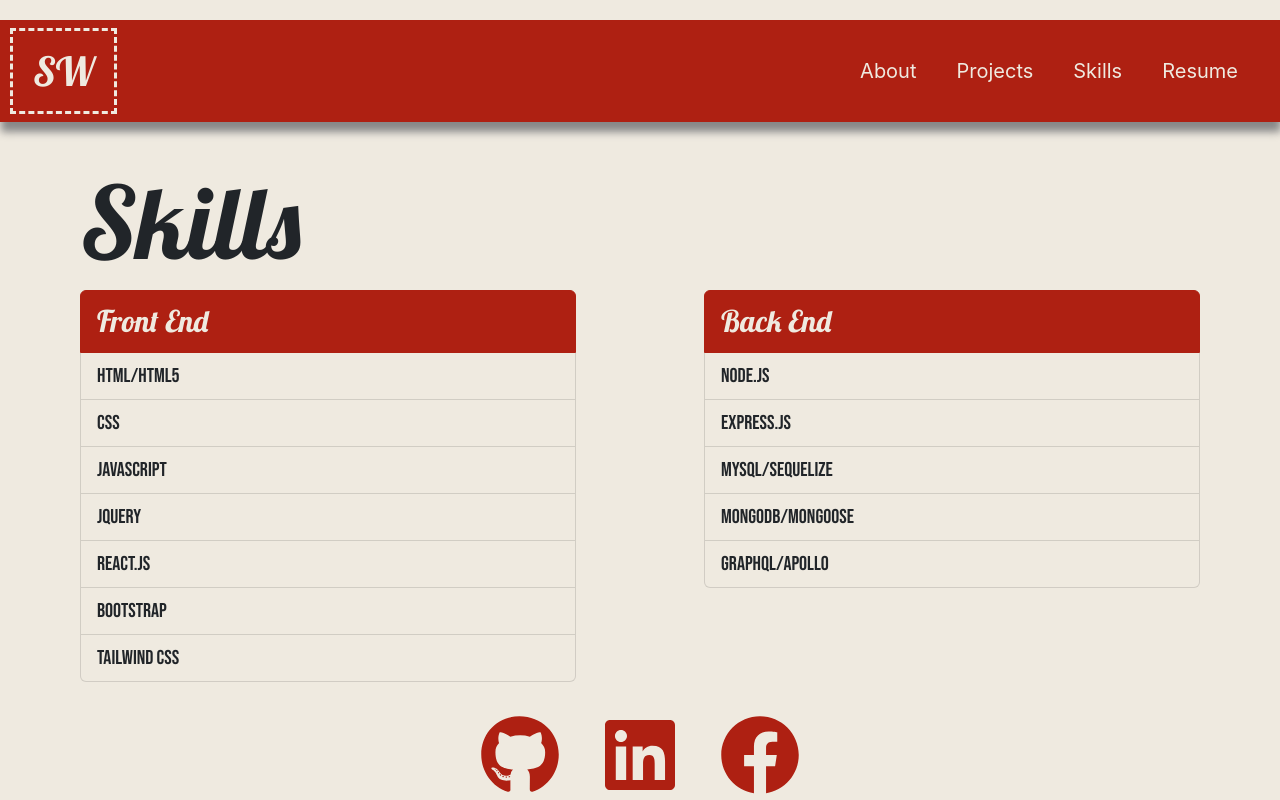
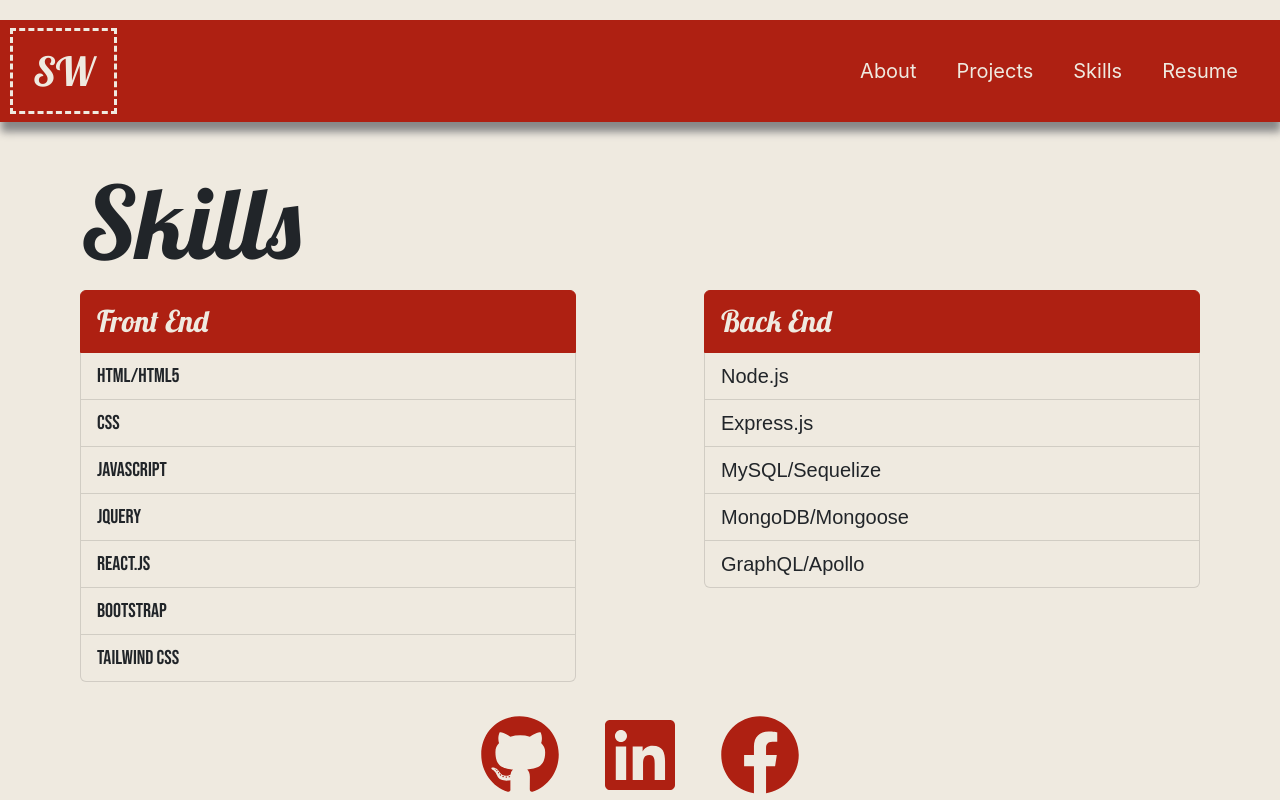
Before and after one commit to sammymayhem/sam-portfolio, a React (Create React App) app: page /skills in a window 1280 px wide. Built offline with nearby package versions, Linux system fonts and the light colour scheme.

Commit message:
deleted stock readme

```diff
--- a/src/styles/Skills.css
+++ b/src/styles/Skills.css
@@ -32,7 +32,7 @@
 .be-container {
     width: 45vw;
     padding-right: 80px;
-    font-family: 'Bebas Neue', sans-serif;
+    font-family: sans-serif;
     font-size: 20px;
     color: black !important;
     float: right;
```
Also changed, not shown: 1 other file (tests, documents, lock files or other folders).
